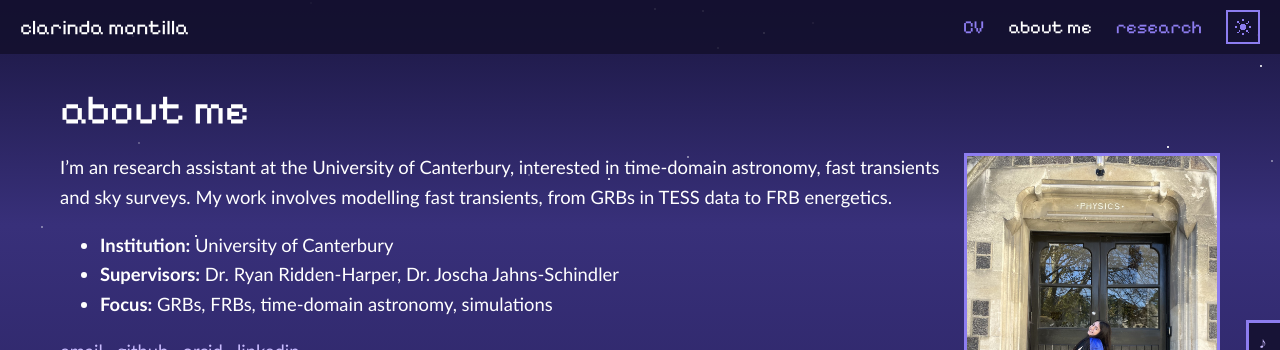
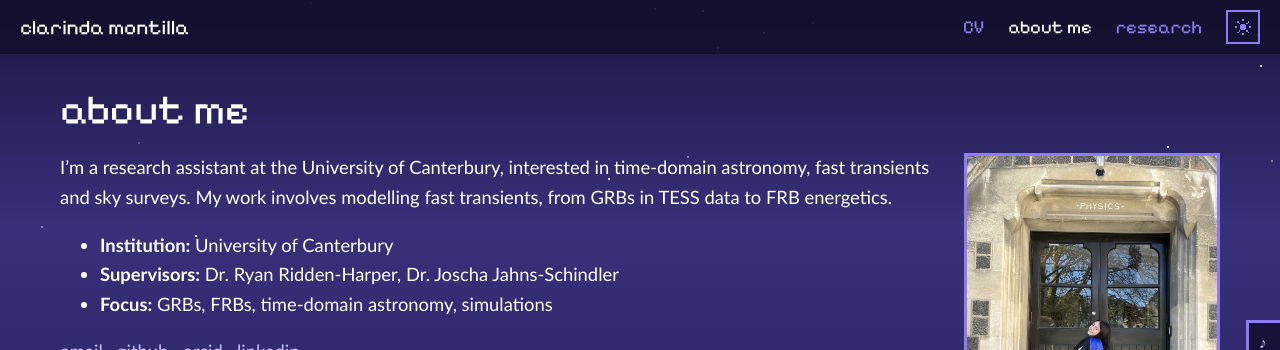
Before and after one commit to crixiii/crixiii.github.io, a Jekyll site: the page built from about.md, in a window 1280 px wide and 1066 px high. Shown: the top 350 px of the window. Built offline with Jekyll 4.4.1, drawn with Linux system fonts in a browser that asks for light colours; part of the change alters nothing that is shown.

Commit message:
grammar :(

```diff
--- a/about.md
+++ b/about.md
@@ -8,7 +8,7 @@ permalink: /about/
 
 <img class="pfp" src="{{ '/assets/images/grad.jpg' | relative_url }}" alt="me at graduation!">
 
-I'm an research assistant at the University of Canterbury, interested in time-domain astronomy, fast transients and sky surveys. My work involves modelling fast transients, from GRBs in TESS data to FRB energetics.
+I'm a research assistant at the University of Canterbury, interested in time-domain astronomy, fast transients and sky surveys. My work involves modelling fast transients, from GRBs in TESS data to FRB energetics.
 
 - **Institution:** University of Canterbury
 - **Supervisors:** Dr. Ryan Ridden-Harper, Dr. Joscha Jahns-Schindler
@@ -61,16 +61,18 @@ I play piano, guitar, and kalimba, and have played violin for 18 years. I have p
   <span class="repertoire-tab">♪ music</span>
   <div class="repertoire-body">
     <input type="radio" name="music" id="tab-rep" checked>
-    <label for="tab-rep">selected repertoire</label>
+    <label for="tab-rep">repertoire</label>
     <input type="radio" name="music" id="tab-learn">
-    <label for="tab-learn">currently learning</label>
+    <label for="tab-learn">learning</label>
     <div class="panel-rep">
+      <h4>selected repertoire</h4>
       <h3>violin</h3>
       <ul><li>Sarasate - Introduction and Tarantelle, Op. 43</li><li>Młynarski - Mazurka, Op. 7 No. 1 </li></ul>
       <h3>piano</h3>
       <ul><li>Rachmaninoff - Prelude in C-sharp minor, Op. 3 No. 2</li><li>Sullivan - Twilight, Op. 12</li></ul>
     </div>
     <div class="panel-learn">
+      <h4>currently learning</h4>
       <ul><li>Wieniawski - Scherzo Tarantelle, Op. 16 </li><li>Reger - Sonate, Op. 139</li></ul>
     </div>
   </div>
```
